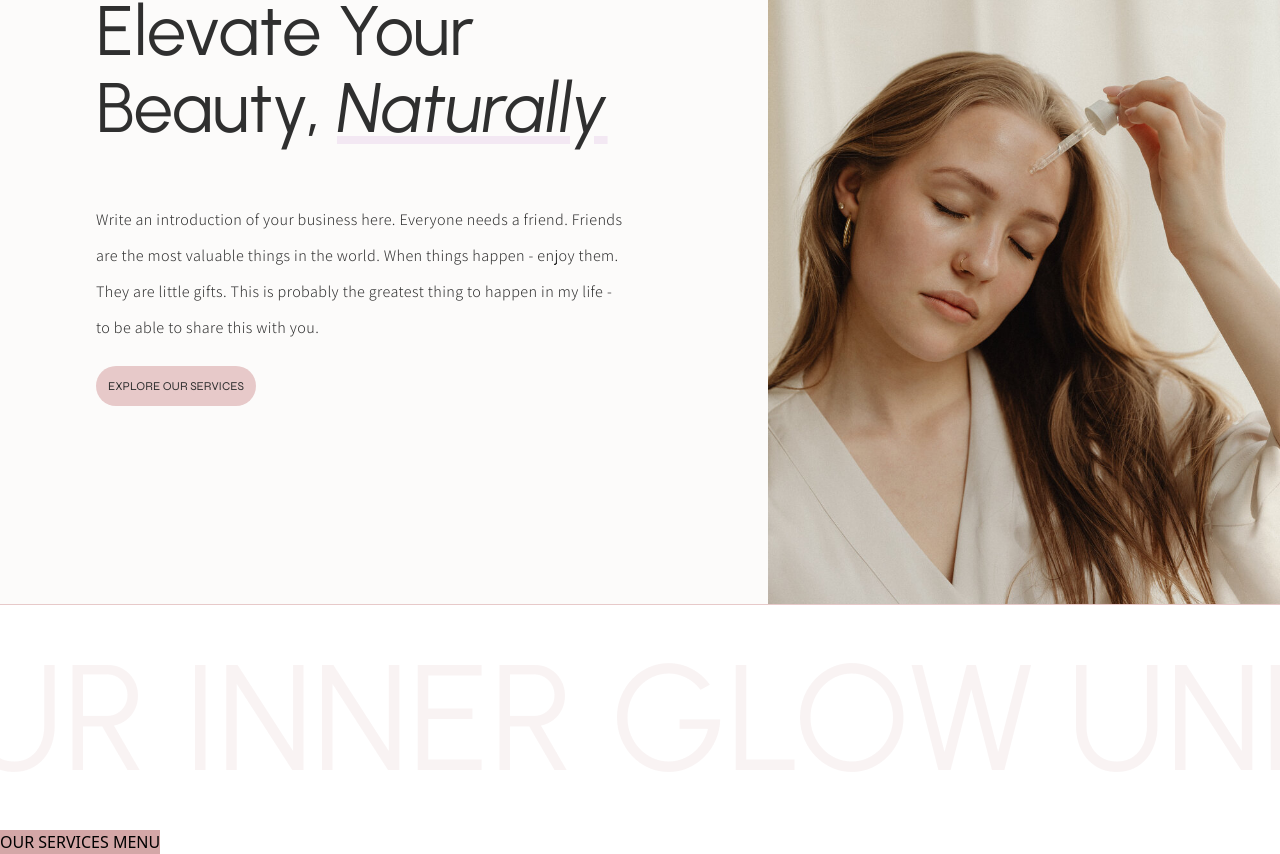
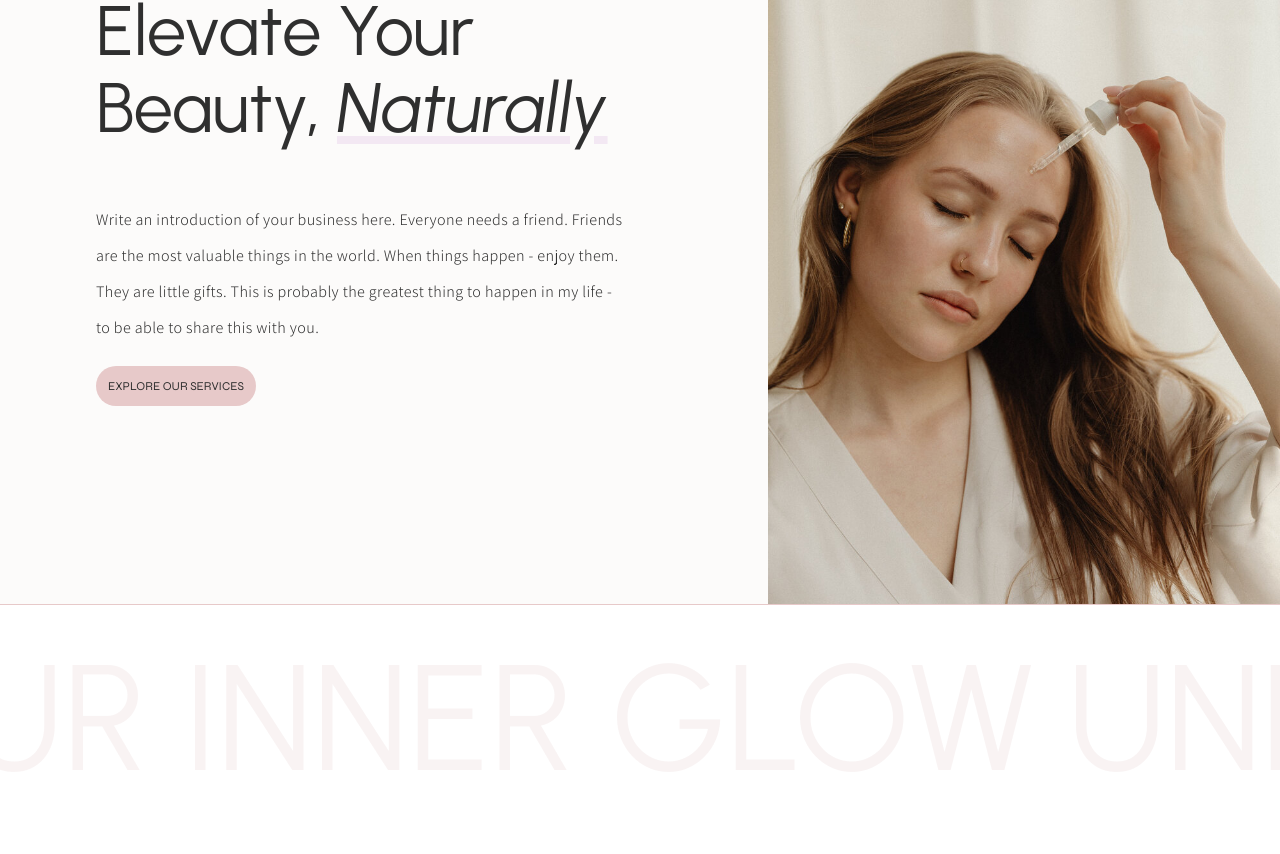
Before and after one commit to ABIGAILMOJUME/Navia-skin, a React (Vite) app: page / in a window 1280 px wide. Shown: the part 292-1146 px from the top of the page. After the commit the page ends 1122 px from the top, so only its background shows below. Built offline with nearby package versions, Linux system fonts and the light colour scheme.

Commit message:
marquee component

```diff
--- a/src/App.jsx
+++ b/src/App.jsx
@@ -1,7 +1,8 @@
 import './App.css'
 import Hero from './Components/Hero';
 import Navbar from './Components/Navbar';
-import ServiceMenu from './Components/servicesmenu';
+import Marquee from './Components/marquee';
+
 
 
 const App = () => {
@@ -9,7 +10,7 @@ const App = () => {
     <>
       <Navbar/>
       <Hero/>
-      <ServiceMenu/>
+      <Marquee/>
     </>
   );
 }
--- a/src/Components/servicesmenu.jsx
+++ b/src/Components/marquee.jsx
@@ -1,4 +1,6 @@
-const ServiceMenu = () => {
+import afrowoman from '../Images/afro woman.jpg'
+
+const Marquee = () => {
     return (
        <>
              <div className="relative flex overflow-x-hidden">
@@ -15,21 +17,10 @@ const ServiceMenu = () => {
     <span className="mx-4 text-marquee text-pink-four font-urbanist">UNLEASH YOUR INNER GLOW</span>
   </div>
 </div>
-        <div>
-            <div className="grid md:grid-cols-2">
-                    <div className="flex">
-                        <div className="bg-pink-three">
-                            OUR SERVICES MENU
-                        </div>
-                    </div>
 
-                    <div>
 
-                    </div>
-            </div>
-        </div>
      </>
      );
 }
 
-export default ServiceMenu;
+export default Marquee;
```
